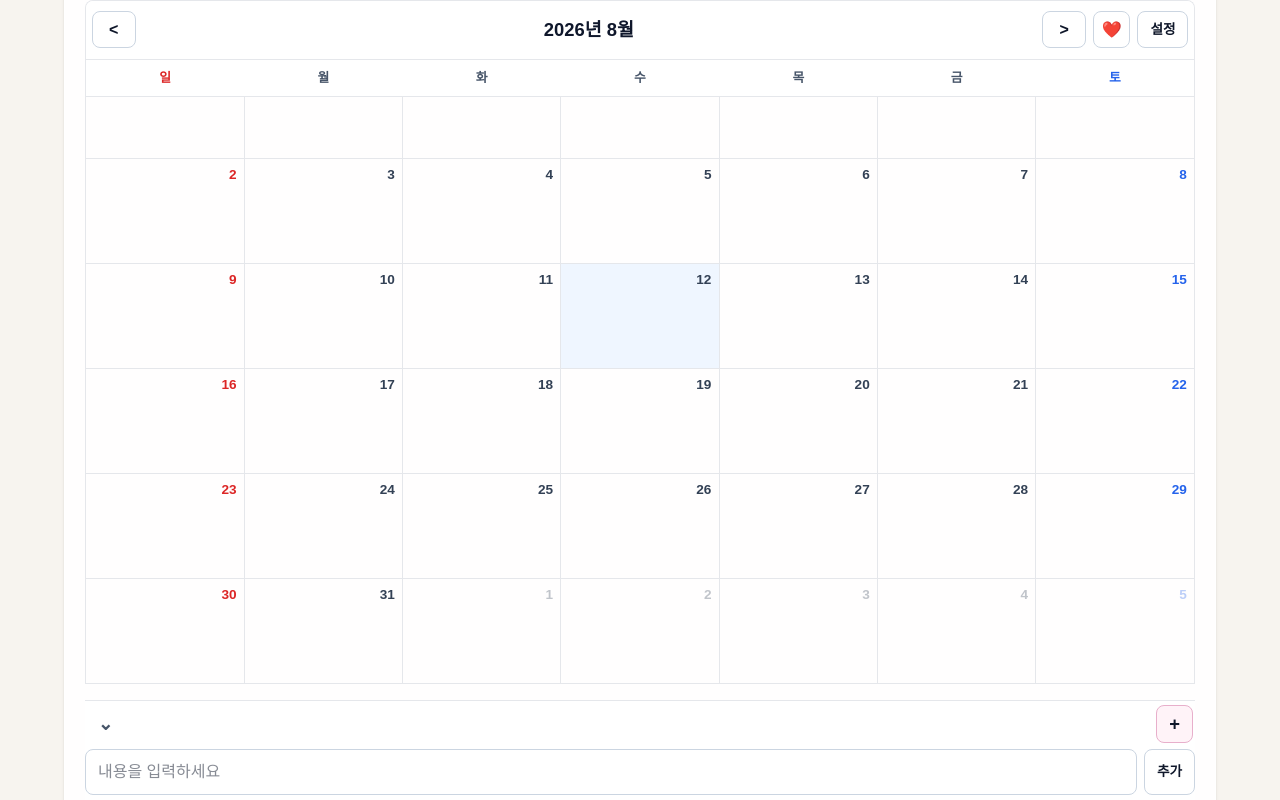
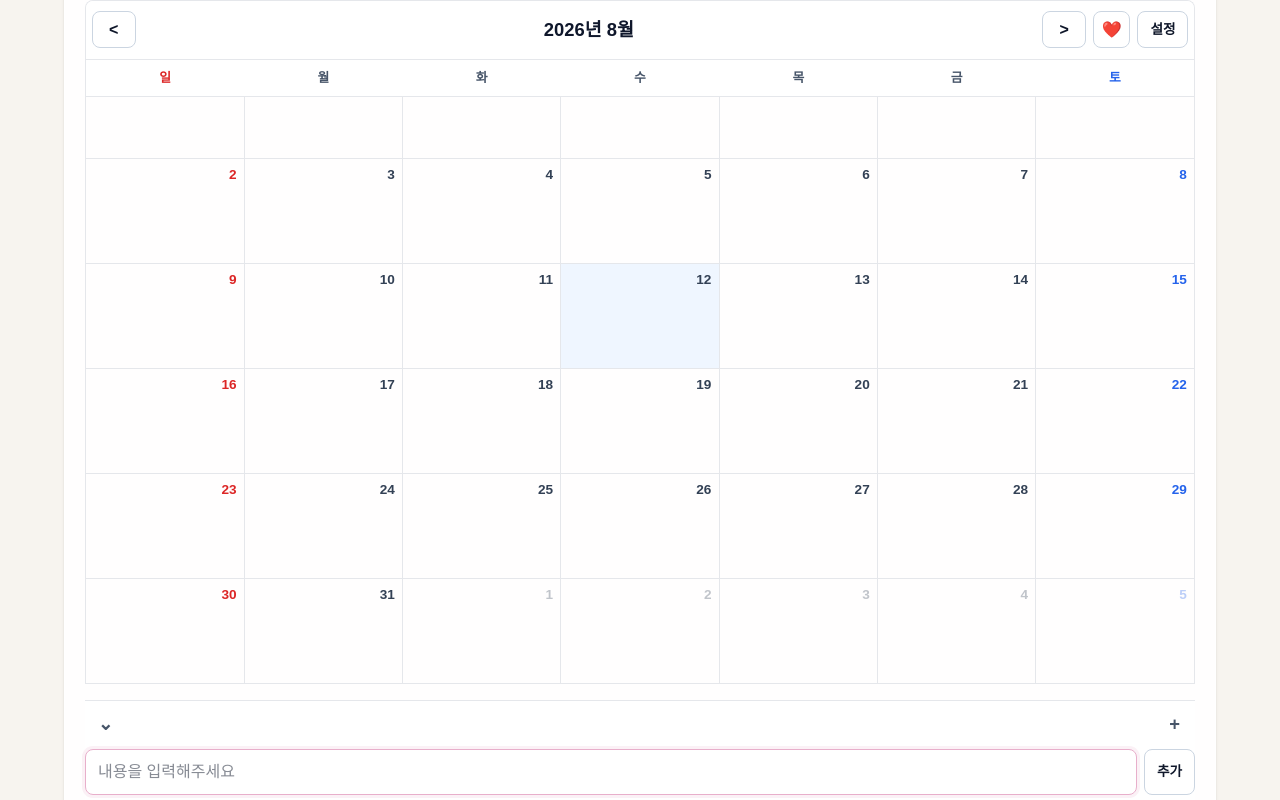
Before and after one commit to youngh4842/shared-calendar, a Next.js app: page / in a window 1280 px wide. Both pictures are taken after a click on the button "체크리스트 추가". Shown: the part 96-896 px from the top of the page. Built offline with nearby package versions, Linux system fonts and the light colour scheme; no server answers; the database is empty.

Commit message:
fix: simplify checklist toggle content

```diff
--- a/src/app/globals.css
+++ b/src/app/globals.css
@@ -381,7 +381,7 @@ textarea {
   background: #f8fafc;
 }
 
-.shared-checklist-content {
+.shared-checklist-item-content {
   min-width: 0;
   overflow-wrap: anywhere;
   padding: 0.45rem 0;
@@ -389,7 +389,7 @@ textarea {
   line-height: 1.35;
 }
 
-.shared-checklist-row-completed .shared-checklist-content {
+.shared-checklist-row-completed .shared-checklist-item-content {
   color: #94a3b8;
   text-decoration: line-through;
 }
--- a/src/components/SharedChecklist/SharedChecklist.tsx
+++ b/src/components/SharedChecklist/SharedChecklist.tsx
@@ -1,7 +1,7 @@
 "use client";
 
 import type { PointerEvent } from "react";
-import { FormEvent, useEffect, useMemo, useState } from "react";
+import { FormEvent, useEffect, useMemo, useRef, useState } from "react";
 import type { ChecklistItem } from "@/types/checklist";
 import { sortChecklistItems } from "@/lib/checklist";
 
@@ -58,6 +58,7 @@ async function fetchChecklistItems() {
 }
 
 export function SharedChecklist() {
+  const inputRef = useRef<HTMLInputElement | null>(null);
   const [items, setItems] = useState<ChecklistItem[]>([]);
   const [isExpanded, setIsExpanded] = useState(true);
   const [isAdding, setIsAdding] = useState(false);
@@ -68,6 +69,12 @@ export function SharedChecklist() {
   const [pendingIds, setPendingIds] = useState<Set<number>>(() => new Set());
 
   const sortedItems = useMemo(() => sortChecklistItems(items), [items]);
+
+  useEffect(() => {
+    if (isExpanded && isAdding) {
+      inputRef.current?.focus();
+    }
+  }, [isAdding, isExpanded]);
 
   useEffect(() => {
     let ignore = false;
@@ -111,7 +118,8 @@ export function SharedChecklist() {
     const trimmed = content.trim();
 
     if (!trimmed) {
-      setError("내용을 입력해주세요.");
+      setError(null);
+      inputRef.current?.focus();
       return;
     }
 
@@ -261,14 +269,15 @@ export function SharedChecklist() {
     <section className="shared-checklist" aria-label="공유 체크리스트">
       <div className="shared-checklist-toolbar">
         <button type="button" className="shared-checklist-icon-button" onClick={() => setIsExpanded((value) => !value)} aria-label={isExpanded ? "체크리스트 접기" : "체크리스트 펼치기"}>
-          {isExpanded ? "⌄" : "›"}
+          {isExpanded ? "⌄" : ">"}
         </button>
         <button
           type="button"
           className="shared-checklist-icon-button"
           onClick={() => {
-            setIsAdding((value) => !value);
+            const wasExpanded = isExpanded;
             setIsExpanded(true);
+            setIsAdding((value) => (wasExpanded ? !value : true));
           }}
           aria-label="체크리스트 추가"
         >
@@ -276,16 +285,17 @@ export function SharedChecklist() {
         </button>
       </div>
 
+      {isExpanded ? (
+        <div className="shared-checklist-content-area">
           {isAdding ? (
             <form className="shared-checklist-form" onSubmit={addItem}>
-          <input value={content} onChange={(event) => setContent(event.target.value)} maxLength={300} placeholder="내용을 입력하세요" aria-label="체크리스트 내용" />
+              <input ref={inputRef} value={content} onChange={(event) => setContent(event.target.value)} maxLength={300} placeholder="내용을 입력해주세요" aria-label="체크리스트 내용" />
               <button type="submit">추가</button>
             </form>
           ) : null}
 
           {error ? <p className="shared-checklist-error">{error}</p> : null}
 
-      {isExpanded ? (
           <div className="shared-checklist-list">
             {sortedItems.map((item) => {
               const isPending = pendingIds.has(item.id);
@@ -307,7 +317,7 @@ export function SharedChecklist() {
                   <button type="button" className="shared-checklist-check" onClick={() => toggleItem(item)} disabled={isPending} aria-label={item.isCompleted ? "완료 해제" : "완료"}>
                     {item.isCompleted ? "☑" : "□"}
                   </button>
-                <span className="shared-checklist-content">{item.content}</span>
+                  <span className="shared-checklist-item-content">{item.content}</span>
                   <button type="button" className="shared-checklist-delete" onClick={() => setDeleteTarget(item)} disabled={isPending} aria-label="삭제">
                     ×
                   </button>
@@ -326,7 +336,6 @@ export function SharedChecklist() {
               );
             })}
           </div>
-      ) : null}
 
           {deleteTarget ? (
             <div className="shared-checklist-confirm" role="dialog" aria-modal="false" aria-label="체크리스트 삭제 확인">
@@ -341,6 +350,8 @@ export function SharedChecklist() {
               </div>
             </div>
           ) : null}
+        </div>
+      ) : null}
     </section>
   );
 }
```
Lines whose indentation alone changed are shown as unchanged.
